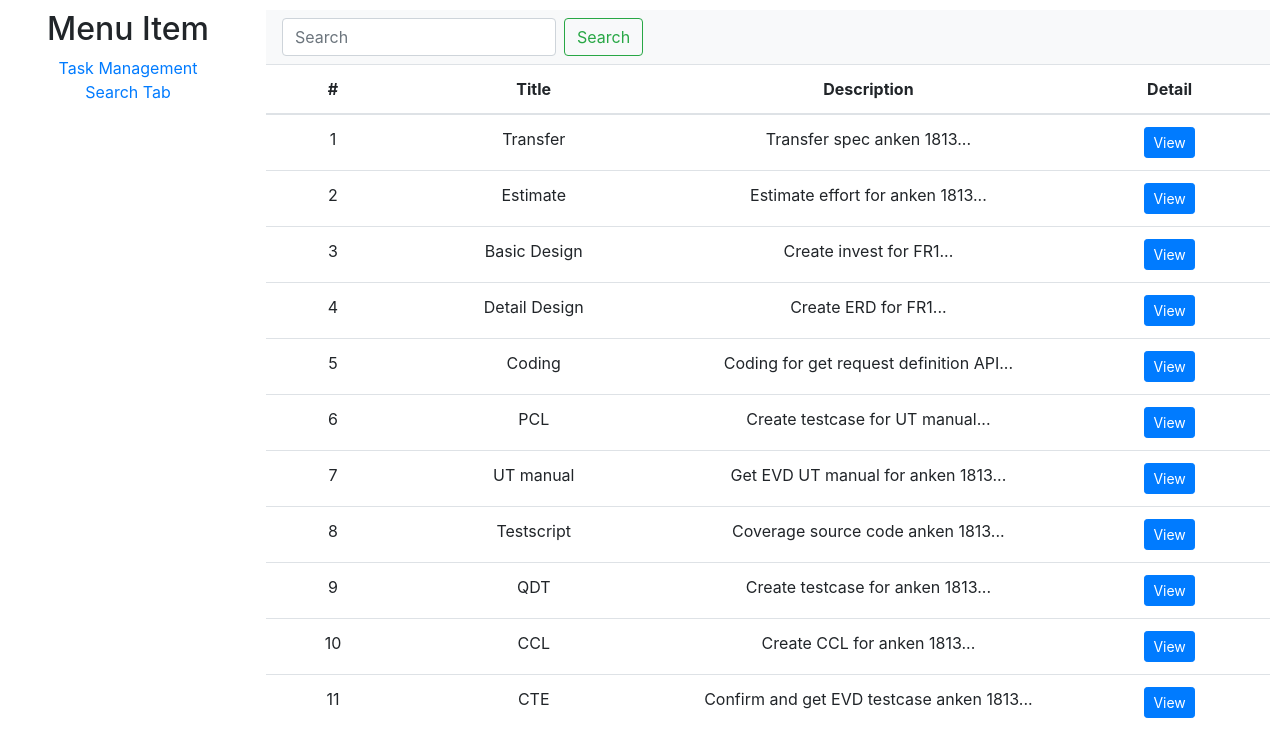
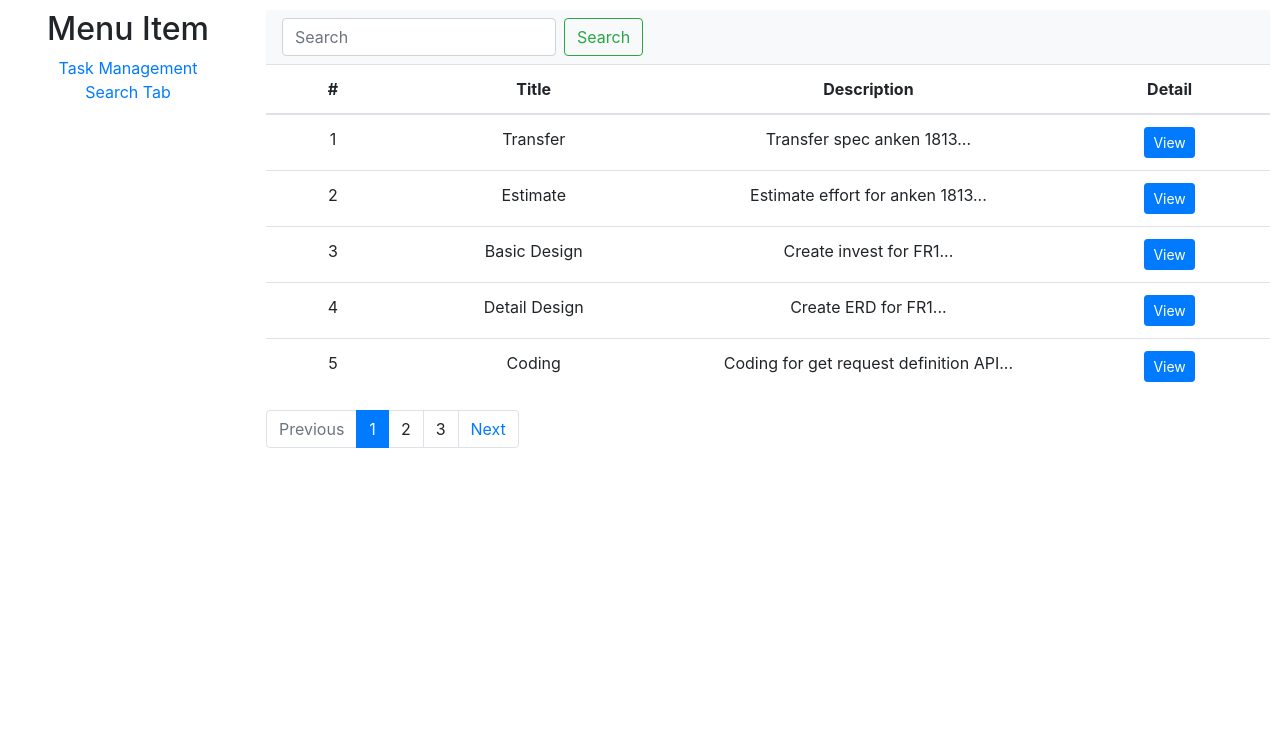
Before and after one commit to nhatyg/taskManagement, a React (Create React App) app: page /search in a window 1280 px wide. Shown: the top 756 px of the page. Built offline with nearby package versions, Linux system fonts and the light colour scheme.

Commit message:
add handlePageChange on component search

```diff
--- a/src/components/Search.js
+++ b/src/components/Search.js
@@ -1,6 +1,6 @@
 import React from 'react';
 import { filter, includes, orderBy as funcOrderBy, remove, reject } from 'lodash';
-import { taskData } from '../mocks/task'
+import { taskData } from '../mocks/task';
 
 class Search extends React.Component {
   constructor(props) {
@@ -9,43 +9,72 @@ class Search extends React.Component {
     this.state = {
       tasks: taskData,
       searchTasks: taskData,
-      task: {}
-    }
+      task: {},
+      currentPage: 1,
+      tasksPerPage: 5 // Số lượng phần tử trên mỗi trang
+    };
   }
 
   onChange = (e) => {
-    let data = this.state.searchTasks.filter(item => item.title.indexOf(e.target.value) > -1 || item.description.indexOf(e.target.value) > -1);
-    console.log(data)
-    if (!e.target.value) {
     this.setState({
-        searchTasks: this.state.tasks
-      })
-    } else {
-      this.setState({
-        searchTasks: data
-      })
-    }
-
+      searchTasks: this.state.tasks.filter(item =>
+        item.title.toLowerCase().includes(e.target.value.toLowerCase()) ||
+        item.description.toLowerCase().includes(e.target.value.toLowerCase())
+      ),
+      currentPage: 1 // Reset về trang đầu khi tìm kiếm
+    });
   }
 
   showDetail = (item) => {
-    this.setState({ task: item })
+    this.setState({ task: item });
   }
 
-  renderItem = () => {
-    const elmItem = this.state.searchTasks.map((item, index) => {
-      return (
-        <tr className={item.complete === 1 ? "line-click" : ""}>
+  renderItems = () => {
+    const { searchTasks, currentPage, tasksPerPage } = this.state;
+    const indexOfLastTask = currentPage * tasksPerPage;
+    const indexOfFirstTask = indexOfLastTask - tasksPerPage;
+    const currentTasks = searchTasks.slice(indexOfFirstTask, indexOfLastTask);
+
+    return currentTasks.map((item, index) => (
+      <tr key={item.id} className={item.complete === 1 ? "line-click" : ""}>
         <td>{item.id}</td>
         <td>{item.title}</td>
         <td>{item.description}</td>
         <td>
-            <button type="button" class="btn btn-primary btn-sm" onClick={() => this.showDetail(item)}>View</button>
+          <button type="button" className="btn btn-primary btn-sm" onClick={() => this.showDetail(item)}>View</button>
         </td>
       </tr>
-      )
-    });
-    return elmItem
+    ));
+  }
+
+  // Phương thức để chuyển đến trang khác
+  handlePageChange = (pageNumber) => {
+    this.setState({ currentPage: pageNumber });
+  }
+
+  renderPagination = () => {
+    const { searchTasks, tasksPerPage } = this.state;
+    const pageNumbers = Math.ceil(searchTasks.length / tasksPerPage);
+
+    return (
+      <nav>
+        <ul className="pagination">
+          <li className={`page-item ${this.state.currentPage === 1 ? 'disabled' : ''}`}>
+            <a className="page-link" href="#" onClick={() => this.handlePageChange(this.state.currentPage - 1)}>Previous</a>
+          </li>
+          {Array.from({ length: pageNumbers }, (_, index) => (
+            <li key={index} className={this.state.currentPage === index + 1 ? "page-item active" : "page-item"}>
+              <a className="page-link" onClick={() => this.handlePageChange(index + 1)}>
+                {index + 1}
+              </a>
+            </li>
+          ))}
+          <li className={`page-item ${this.state.currentPage === pageNumbers.length ? 'disabled' : ''}`}>
+            <a className="page-link" href="#" onClick={() => this.handlePageChange(this.state.currentPage + 1)}>Next</a>
+          </li>
+        </ul>
+      </nav>
+    );
   }
 
   renderDetail() {
@@ -63,14 +92,14 @@ class Search extends React.Component {
       </div>
     )
   }
+
   render() {
     return (
       <div>
-
-        <nav class="navbar navbar-light bg-light">
-          <form class="form-inline">
-            <input class="form-control mr-sm-2" type="search" placeholder="Search" aria-label="Search" onChange={(e) => this.onChange(e)} />
-            <button class="btn btn-outline-success my-2 my-sm-0" type="submit">Search</button>
+        <nav className="navbar navbar-light bg-light">
+          <form className="form-inline">
+            <input className="form-control mr-sm-2" type="search" placeholder="Search" aria-label="Search" onChange={(e) => this.onChange(e)} />
+            <button className="btn btn-outline-success my-2 my-sm-0" type="submit">Search</button>
           </form>
         </nav>
         <table className="table table-hover table-responsive-lg">
@@ -83,13 +112,13 @@ class Search extends React.Component {
             </tr>
           </thead>
           <tbody>
-            {this.renderItem()}
+            {this.renderItems()}
             {this.state.task && this.state.task.title && this.renderDetail()}
           </tbody>
         </table>
+        {this.renderPagination()}
       </div>
-    )
-
+    );
   }
 }
 
```
Lines whose indentation alone changed are shown as unchanged.
